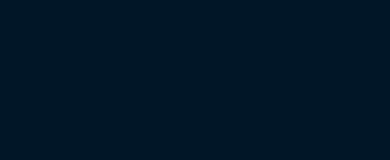
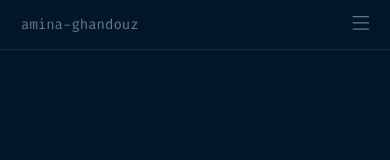
Before and after one commit to amaliahm/amina, a Vue app: page / in a window 390 px wide. Shown: the top 160 px of the page. Built offline with nearby package versions, Linux system fonts and the light colour scheme.

Commit message:
add mobileNavigationBar

```diff
--- a/src/App.vue
+++ b/src/App.vue
@@ -1,5 +1,6 @@
 <script setup>
 import NavBar from "./components/NavBar.vue"
+import NavBarMobile from "./components/NavBarMobile.vue"
 
 </script>
 
@@ -8,5 +9,6 @@
     class="min-h-screen h-screen lg:max-h-screen lg:max-w-screen w-full flex flex-col overflow-hidden"
   >
     <NavBar />
+    <NavBarMobile />
   </div>
 </template>
--- /dev/null
+++ b/src/assets/icons/CloseIcon.vue
@@ -0,0 +1,16 @@
+<template>
+  <svg
+    xmlns="http://www.w3.org/2000/svg"
+    width="1em"
+    height="1em"
+    viewBox="0 0 24 24"
+  >
+    <path
+      fill="currentColor"
+      d="M6.4 19L5 17.6l5.6-5.6L5 6.4L6.4 5l5.6 5.6L17.6 5L19 6.4L13.4 12l5.6 5.6l-1.4 1.4l-5.6-5.6L6.4 19Z"
+    >
+    </path>
+  </svg>
+</template>
+
+<script setup></script>
--- /dev/null
+++ b/src/assets/icons/HamburgerIcon.vue
@@ -0,0 +1,19 @@
+<template>
+  <svg
+    xmlns="http://www.w3.org/2000/svg"
+    width="1em"
+    height="1em"
+    viewBox="0 0 14 14"
+  >
+    <path
+      fill="none"
+      stroke="currentColor"
+      strokeLinecap="round"
+      strokeLinejoin="round"
+      d="M13.5 2H.5m13 5H.5m13 5H.5"
+    >
+    </path>
+  </svg>
+</template>
+
+<script setup></script>
--- /dev/null
+++ b/src/components/NavBarMobile.vue
@@ -0,0 +1,65 @@
+<script setup>
+import { ref } from "vue";
+import CloseIcon from "../assets/icons/CloseIcon.vue";
+import HamburgerIcon from "../assets/icons/HamburgerIcon.vue"
+import useNavStore from "../stores/navStore"
+
+// import FooterBarMobile from "./FooterBarMobile.vue";
+
+const isMenuOpen = ref(false);
+const navStore = useNavStore();
+
+function changeRoute(elem) {
+  navStore.setActiveElement(elem);
+  isMenuOpen.value = false;
+}
+</script>
+
+<template>
+  <ul
+    class="relative flex lg:hidden flex-row justify-between text-[#607B96] border-solid border-[#1e2d3d] border-b-[1px]"
+  >
+    <a
+      href="/"
+      class="px-6 py-4 border-solid transition-all duration-700 cursor-pointer whitespace-nowrap"
+    >
+      amina-ghandouz
+    </a>
+    <li
+      @click="isMenuOpen = true"
+      class="px-6 py-4 border-solid transition-all duration-700 cursor-pointer whitespace-nowrap hover:bg-gray-800 hover:bg-opacity-50"
+    >
+      <HamburgerIcon class="text-xl" />
+    </li>
+    <div
+      v-if="isMenuOpen"
+      class="absolute top-0 left-0 w-full h-screen flex flex-col bg-[#011627] z-10 transition-all duration-400 ease-out"
+    >
+      <div
+        class="flex flex-row justify-between border-solid transition-all duration-700 cursor-pointer whitespace-nowrap border-solid border-[#1e2d3d] border-b-[1px]"
+      >
+        <li
+          class="p-4 px-6"
+        >
+          amina-ghandouz
+        </li>
+        <li
+          @click="isMenuOpen = false"
+          class="p-4 px-6 hover:bg-gray-800"
+        >
+          <CloseIcon class="text-2xl" />
+        </li>
+      </div>
+      <li
+        :key="ele"
+        v-for="ele in ['_hello', '_about-me', '_projects', '_contact-me']"
+        @click="changeRoute(ele)"
+        class="px-6 py-4 border-solid transition-all duration-700 cursor-pointer whitespace-nowrap border-solid border-[#1e2d3d] border-b-[1px] hover:text-white z-10"
+      >
+        {{ ele }}
+      </li>
+
+      <!-- <FooterBarMobile /> -->
+    </div>
+  </ul>
+</template>
```
